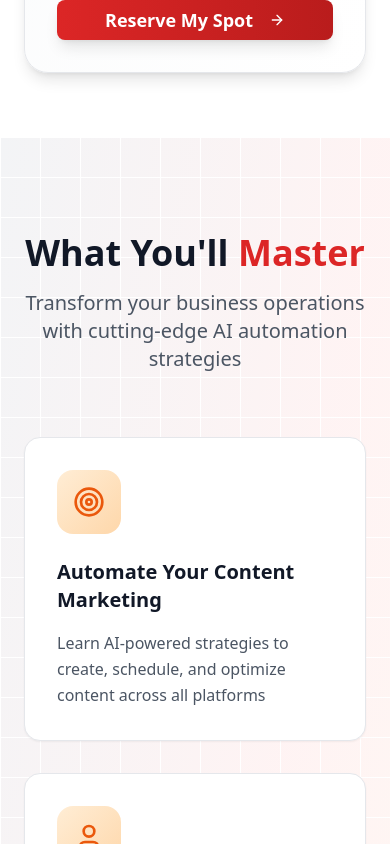
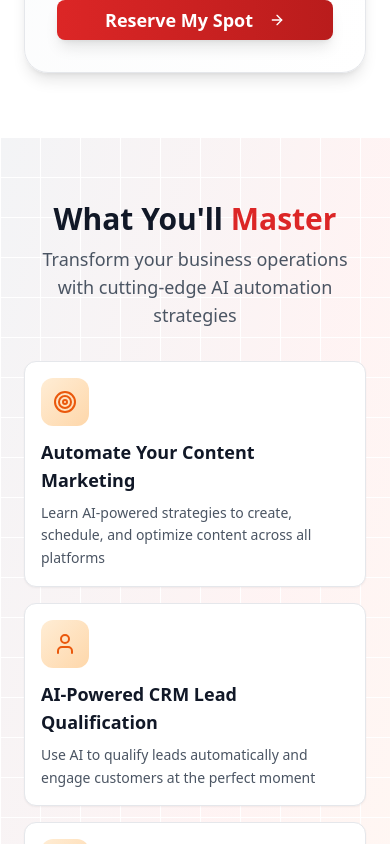
Before and after one commit to daveenci-ai/daveenci-ai-website, a React (Vite) app: page /events/ai-automation-workshop-austin in a window 390 px wide. Shown: the part 1980-2824 px from the top of the page. Built offline with nearby package versions, Linux system fonts and the light colour scheme.

Commit message:
Optimize 'What You'll Master' section for mobile - reduce padding, spacing, and text sizes for more compact layout

```diff
--- a/src/pages/events/ai-automation-workshop-austin.tsx
+++ b/src/pages/events/ai-automation-workshop-austin.tsx
@@ -333,28 +333,28 @@ const AIAutomationWorkshopAustin = () => {
       </section>
 
       {/* What You'll Master Section */}
-      <section className="py-24 bg-gradient-to-br from-gray-100 via-red-100/40 to-orange-100/30 relative">
+      <section className="py-16 md:py-24 bg-gradient-to-br from-gray-100 via-red-100/40 to-orange-100/30 relative">
         <div className="absolute inset-0 bg-grid-subtle"></div>
         <div className="relative z-10 mx-auto max-w-7xl px-6 lg:px-8">
-          <div className="text-center mb-16">
-            <h2 className="text-4xl font-bold text-gray-900 mb-4">
+          <div className="text-center mb-8 md:mb-16">
+            <h2 className="text-3xl md:text-4xl font-bold text-gray-900 mb-2 md:mb-4">
               What You'll <span className="text-red-600">Master</span>
             </h2>
-            <p className="text-xl text-gray-600">
+            <p className="text-lg md:text-xl text-gray-600">
               Transform your business operations with cutting-edge AI automation strategies
             </p>
           </div>
 
-          <div className="grid md:grid-cols-2 lg:grid-cols-3 gap-8">
+          <div className="grid md:grid-cols-2 lg:grid-cols-3 gap-4 md:gap-8">
             {benefits.map((benefit, index) => {
               const Icon = benefit.icon;
               return (
-                <div key={index} className="bg-white rounded-2xl p-8 shadow-sm hover:shadow-lg transition-shadow duration-300 border border-gray-200">
-                  <div className="flex items-center justify-center w-16 h-16 bg-gradient-to-br from-orange-100 to-orange-200 rounded-2xl mb-6">
-                    <Icon className="w-8 h-8 text-orange-600" />
+                <div key={index} className="bg-white rounded-xl md:rounded-2xl p-4 md:p-8 shadow-sm hover:shadow-lg transition-shadow duration-300 border border-gray-200">
+                  <div className="flex items-center justify-center w-12 h-12 md:w-16 md:h-16 bg-gradient-to-br from-orange-100 to-orange-200 rounded-xl md:rounded-2xl mb-3 md:mb-6">
+                    <Icon className="w-6 h-6 md:w-8 md:h-8 text-orange-600" />
                   </div>
-                  <h3 className="text-xl font-bold text-gray-900 mb-4">{benefit.title}</h3>
-                  <p className="text-gray-600 leading-relaxed">{benefit.description}</p>
+                  <h3 className="text-lg md:text-xl font-bold text-gray-900 mb-2 md:mb-4">{benefit.title}</h3>
+                  <p className="text-sm md:text-base text-gray-600 leading-relaxed">{benefit.description}</p>
                 </div>
               );
             })}
```
